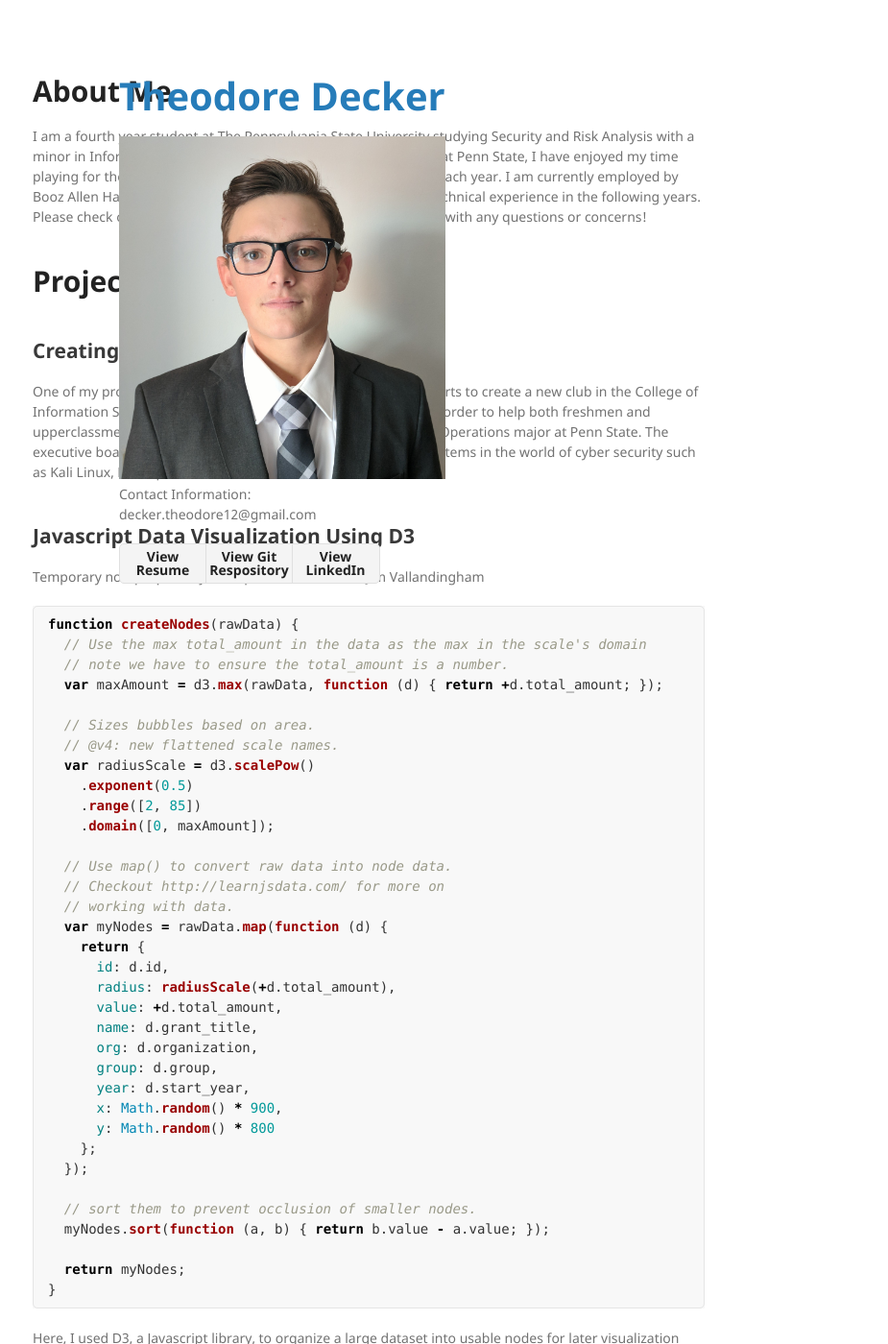
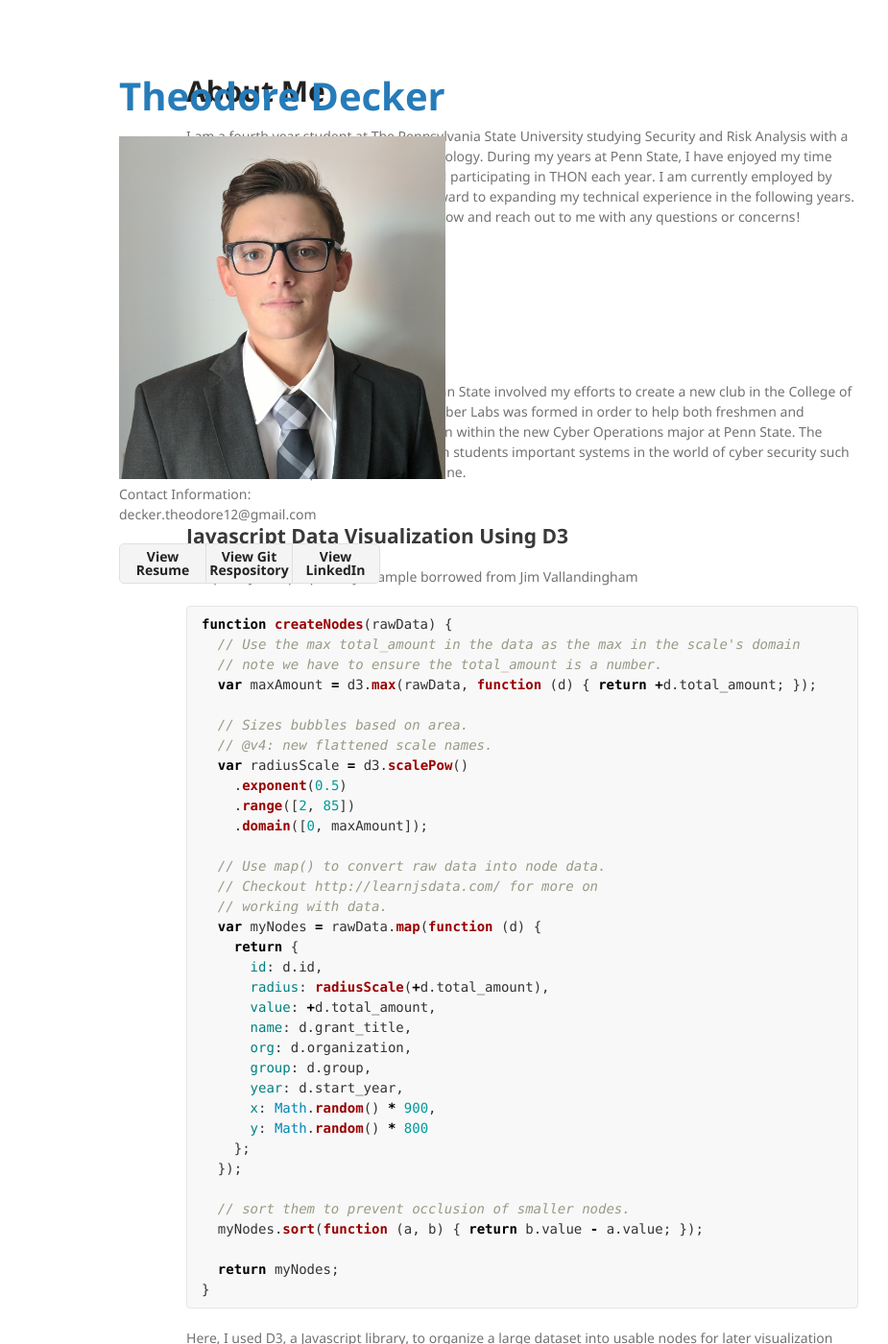
Before and after one commit to theodore-decker/theodore-decker.github.io, a Jekyll site: the page built from index.md, in a window 1280 px wide and 1400 px high. Shown: the whole window at 96% size, without its empty margins (176-1101 px from the left). Built offline with Jekyll 4.4.1, drawn with Linux system fonts in a browser that asks for light colours; our own code applies the rules of GitHub Pages for plain Markdown files.

Commit message:
Update jekyll-theme-minimal.scss

```diff
--- a/_sass/jekyll-theme-minimal.scss
+++ b/_sass/jekyll-theme-minimal.scss
@@ -182,7 +182,7 @@ strong {
 section {
   width:700px;
   padding-bottom:50px;
-  left: 2500px;
+  float: right;
 }
 
 small {
```
